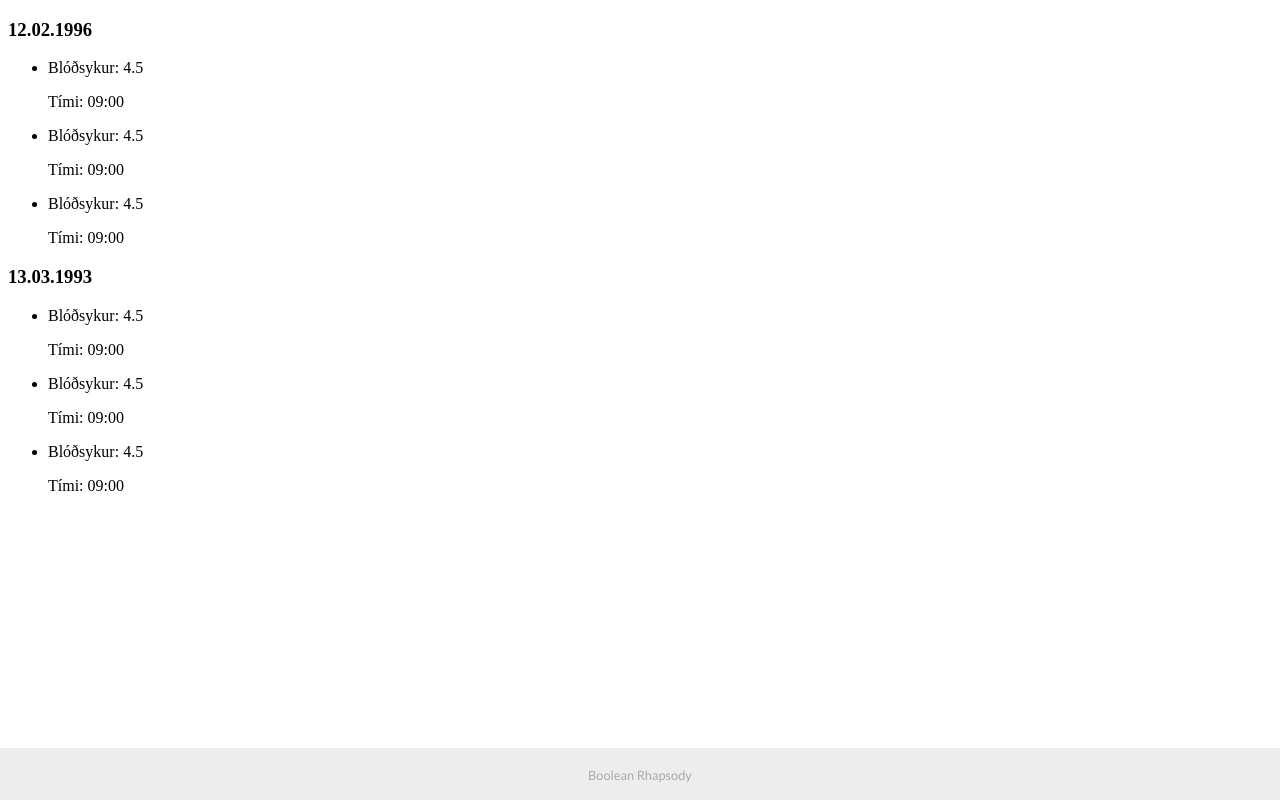
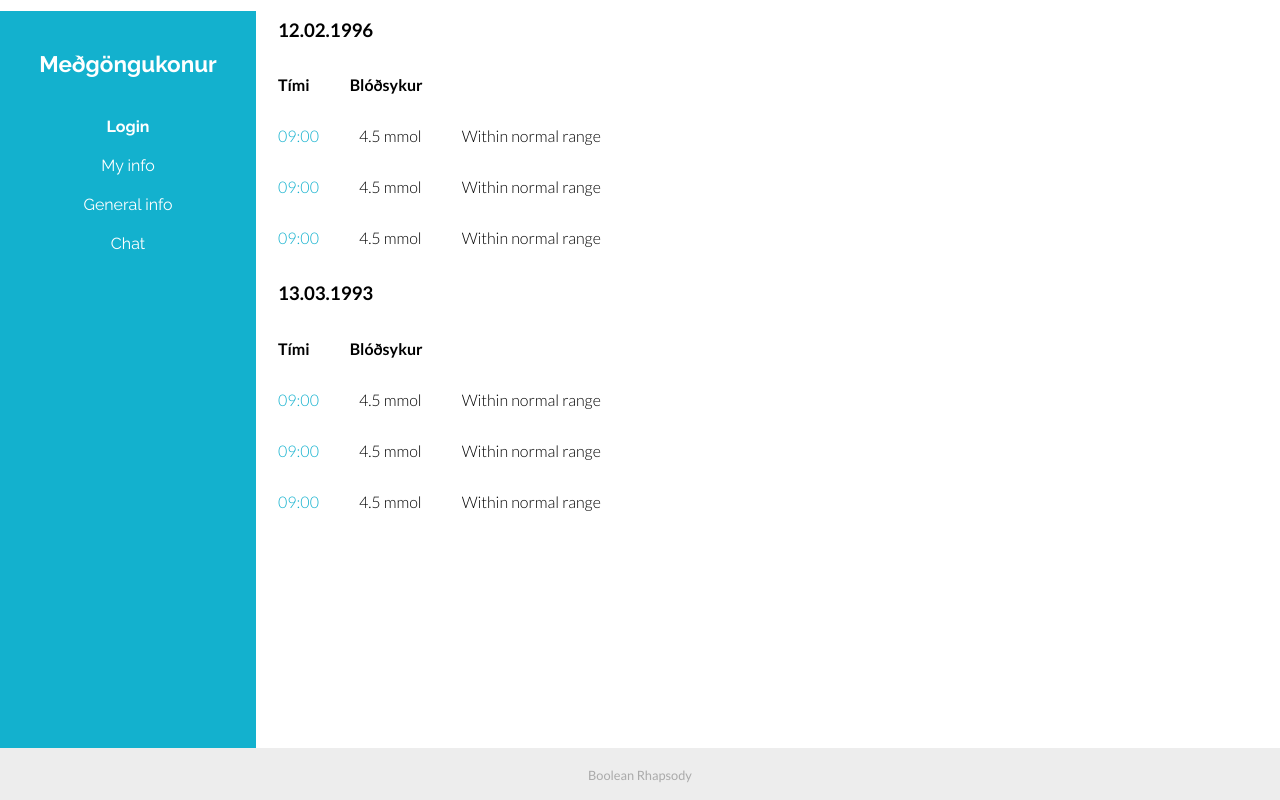
Before and after one commit to Floki-Thorleifs/Medgongukonur, a React (Create React App) app: page /tests in a window 1280 px wide. Built offline with nearby package versions, Linux system fonts and the light colour scheme.

Commit message:
css fyrir bloodtests

```diff
--- a/src/components/bloodtest/Bloodtest.js
+++ b/src/components/bloodtest/Bloodtest.js
@@ -11,7 +11,9 @@ class Bloodtest extends Component {
 		const days = data.map((i, index) => {
 			return <Day data={i} key={index} />;
 		});
-		return <div className="testResults">{days}</div>;
+		return (
+			<div className="testResults">{days}</div>
+		);
 	}
 }
 
--- a/src/components/bloodtest/bloodtest.scss
+++ b/src/components/bloodtest/bloodtest.scss
@@ -1 +1,56 @@
 @import "../../config.scss";
+
+.tests {
+  margin-left: -($gutter * 2);
+}
+
+.testResults {
+  margin-left: 270px;
+
+  &__day {
+    font-family: $font-footer;
+
+    &__test {
+      font-weight: 300;
+    }
+
+    &__test {
+
+    }
+
+    &__heading {
+      display: flex;
+      flex-direction: row;
+      font-weight: 700;
+    }
+
+    &__content {
+      display: flex;
+      flex-direction: row;
+    }
+
+    &__time {
+      color: $accent;
+    }
+  }
+
+  &__day h3 {
+    font-weight: 700;
+  }
+
+  &__day ul {
+    display: flex;
+    flex-direction: column;
+    list-style: none;
+  }
+
+  &__day li {
+    display: flex;
+    flex-direction: row;
+  }
+
+  &__day p {
+    margin-right: $gutter * 2;
+  }
+
+}
--- a/src/components/bloodtest/day/Day.js
+++ b/src/components/bloodtest/day/Day.js
@@ -1,5 +1,7 @@
 import React, { Component } from 'react';
 import PropTypes from 'prop-types';
+
+import './../bloodtest.scss';
 
 class Day extends Component {
   static propTypes = {
@@ -10,15 +12,24 @@ class Day extends Component {
     const results = data.data.map((i, index) => {
       return (
         <li className="testResults__day__test" key={index}>
-          <p>Blóðsykur: {i.data}</p>
-          <p>Tími: {i.time}</p>
+          <div className="testResults__day__content">
+            <p className="testResults__day__time">{i.time}</p>
+            <p>{i.data} mmol</p>
+            <p>{data.normal}</p>
+          </div>
         </li>
       );
     });
     return (
       <div className="testResults__day">
         <h3>{data.date}</h3>
-        <ul className="tests">{results}</ul>
+        <ul className="tests">
+          <div className="testResults__day__heading">
+            <p>Tími</p>
+            <p>Blóðsykur</p>
+          </div>
+          {results}
+        </ul>
       </div>
     );
   }
--- a/src/components/signin/SignIn.scss
+++ b/src/components/signin/SignIn.scss
@@ -37,7 +37,7 @@
     padding: 6px 12px;
     font-size: 0.9rem;
     line-height: 2rem;
-    color: #cbcbd2;
+    color: #b4b4b8;
     border: 1px solid #cbcbd2;
     border-radius: 4px;
     -webkit-transition: border-color ease-in-out .15s,box-shadow ease-in-out .15s;
--- a/src/config.scss
+++ b/src/config.scss
@@ -1,4 +1,4 @@
-@import url('https://fonts.googleapis.com/css?family=Lato:300,400,700,900|Open+Sans:400,600,700|Raleway:400,500,700');
+@import url('https://fonts.googleapis.com/css?family=Lato:300,400,700,900|Open+Sans:300,400,600,700|Raleway:300,400,500,700');
 
 $max-width: 1200px;
 $gutter: 20px;
--- a/src/routes/tests/Blood.js
+++ b/src/routes/tests/Blood.js
@@ -3,28 +3,34 @@ import React, { Component } from 'react';
 import Sidebar from '../../components/sidebar/Sidebar';
 import Footer from '../../components/footer/Footer';
 import BloodTest from '../../components/bloodtest/Bloodtest';
+import { normalize } from 'path';
 
 //todo hafa token a signin
 class Login extends Component {
   render() {
     const data = '4.5';
     const times = '09:00';
+    const normal = 'Within normal range';
     const result = {
       data: data,
-      time: times
+      time: times,
+      normal: normal
     };
     const temp1 = {
       date: '12.02.1996',
-      data: [result, result, result]
+      data: [result, result, result],
+      normal: normal
     };
     const temp2 = {
       date: '13.03.1993',
-      data: [result, result, result]
+      data: [result, result, result],
+      normal: normal
     };
 
     const komp = [temp1, temp2];
     return (
       <div>
+        <Sidebar />
         <BloodTest data={komp} />
         <Footer />
       </div>
```
